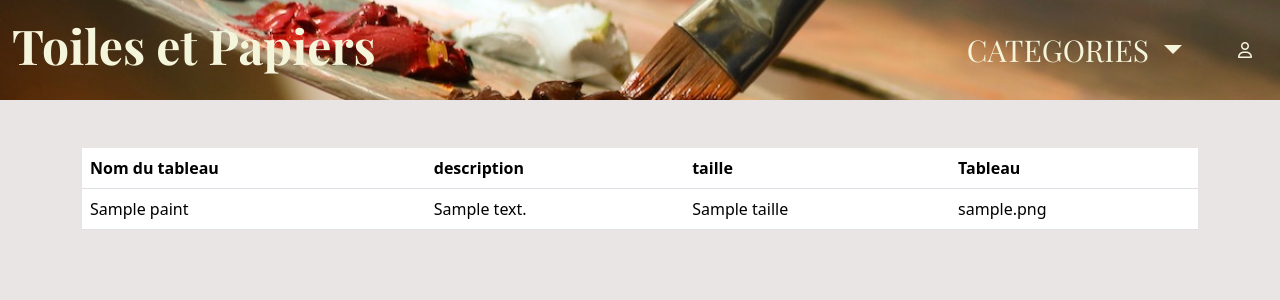
After one commit to Davidgbn33/Galerie, a Symfony app: template templates/admin/liste.html.twig in a window 1280 px wide. The commit adds this page. Shown: the top 300 px of the page. Run offline with Twig, Linux system fonts and the light colour scheme; the template is opened without the code that fills it: most values are stand-ins (such as "Sample title", 1, 10 or a date in 2020); style sheets or scripts are compiled from the project's sources; some libraries are stand-ins or nearby versions.

Commit message:
add html and css file

```diff
--- a/assets/styles/app.scss
+++ b/assets/styles/app.scss
@@ -7,6 +7,7 @@
 @import "modules/paginator.scss";
 @import "modules/login.scss";
 @import "modules/comments.scss";
+@imort "modules/table.scss";
 
 body {
     background-color: $te-bg-color;
--- a/templates/admin/index.html.twig
+++ b/templates/admin/index.html.twig
@@ -7,6 +7,6 @@
 
     {{ include('admin/_form.html.twig') }}
 
-    {#<a href=\"{{ path('paint_index') }}\">Retour à la liste</a>#}
+    <a href="{{ path('admin_list') }}">Retour à la liste</a>
 
 {% endblock %}
--- /dev/null
+++ b/templates/admin/liste.html.twig
@@ -0,0 +1,30 @@
+{% extends 'base.html.twig' %}
+
+{% block title %}Toiles et Papiers{% endblock %}
+
+{% block body %}
+    <div class="container mt-5">
+    <div class="">
+    <table class="table">
+        <thead>
+        <tr>
+            <th scope="col">Nom du tableau</th>
+            <th scope="col">description</th>
+            <th scope="col">taille</th>
+            <th scope="col">Tableau</th>
+        </tr>
+        </thead>
+        <tbody>
+        {% for paint in paints %}
+        <tr>
+            <td>{{ paint.paintName }}</td>
+            <td>{{ paint.description }}</td>
+            <td>{{ paint.taille }}</td>
+            <td>{{ paint.paintImage }}</td>
+        </tr>
+        {% endfor %}
+        </tbody>
+    </table>
+    </div>
+    </div>
+{% endblock %}
```
Also changed, not shown: assets/styles/modules/table.scss (added).
